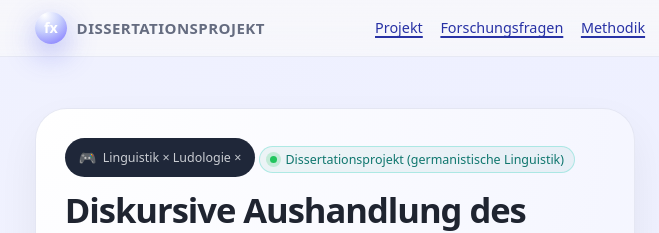
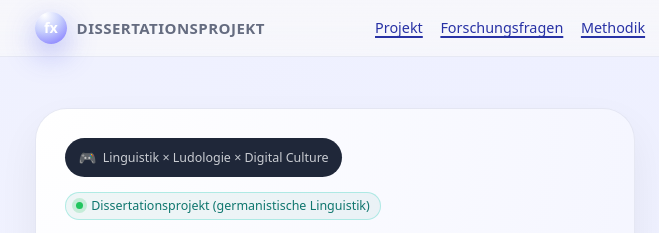
Before and after one commit to fuxkopp/PhD, a plain HTML site: page index.html in a window 1280 px wide. Shown: the top 233 px of the page, 109-768 px from the left. Drawn offline with Linux system fonts and the light colour scheme.

Commit message:
Update index.html

```diff
--- a/index.html
+++ b/index.html
@@ -1088,7 +1088,7 @@
             <div class="hero-main-card">
           <div class="hero-badge">
             <span class="icon">🎮</span>
-            <span class="label"> Linguistik × Ludologie × </span>
+            <span class="label"> Linguistik × Ludologie × Digital Culture</span>
           </div>
 
           <div class="hero-pill">
```
